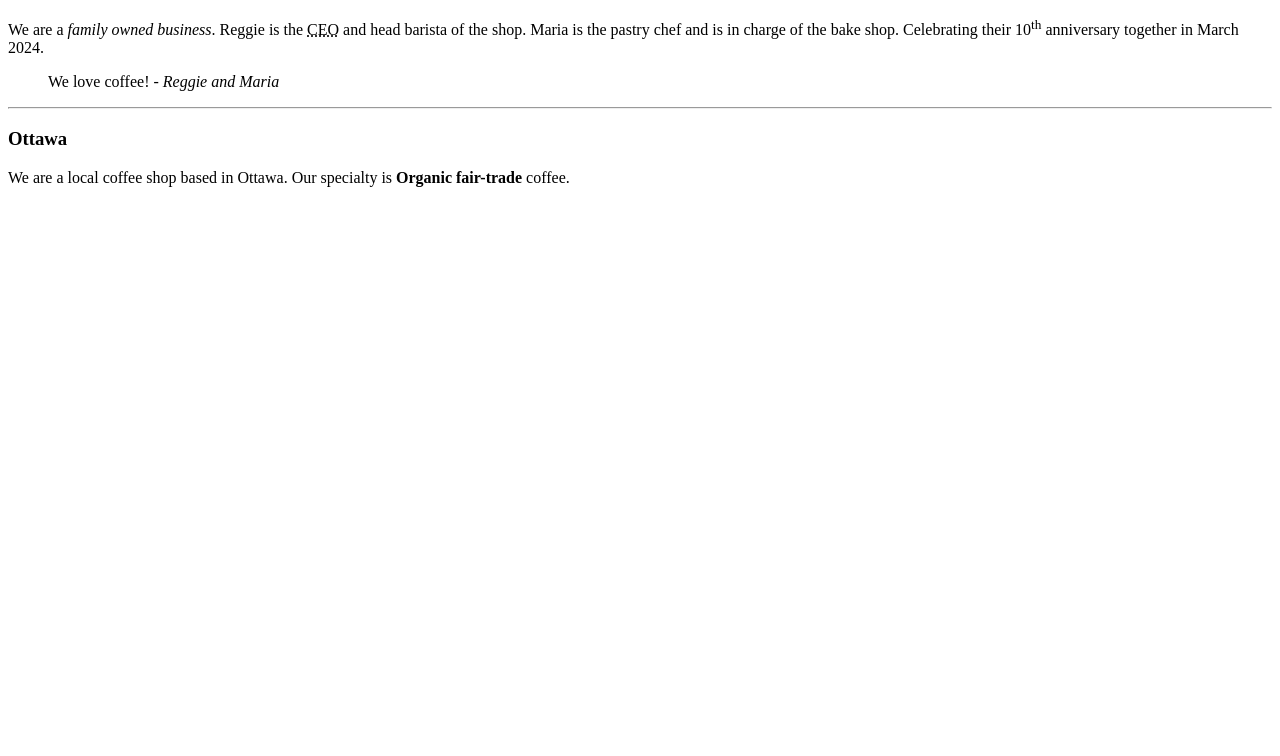
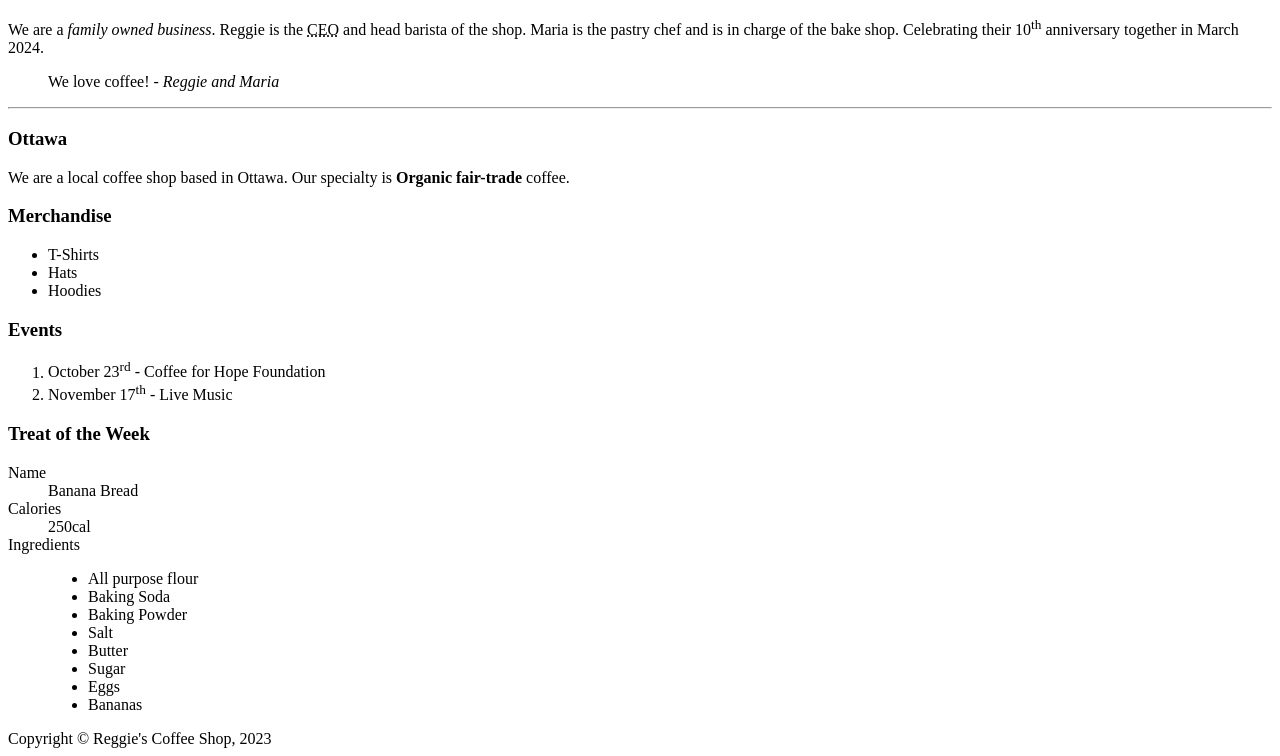
Before and after one commit to robinsj2/jrobinsj2.github.io, a plain HTML site: page week3/index.html in a window 1280 px wide. Shown: the part 110-866 px from the top of the page. Before the commit the page ends 800 px from the top, so only its background shows below. Drawn offline with Linux system fonts and the light colour scheme.

Commit message:
Adds sections to index.html and footer

```diff
--- a/week3/index.html
+++ b/week3/index.html
@@ -33,8 +33,54 @@
                 </p>
             </section>
         </article>
+        <aside>
+            <h3>Merchandise</h3>
+            <!-- Adding an unordered list -->
+            <ul>
+                <li>T-Shirts</li>
+                <li>Hats</li>
+                <li>Hoodies</li>
+            </ul>
+        </aside>
+        <!-- Adding a section for an ordered list -->
+        <section>
+            <h3>Events</h3>
+            <ol>
+                <li>October 23<sup>rd</sup> - Coffee for Hope Foundation</li>
+                <li>November 17<sup>th</sup> - Live Music</li>
+            </ol>
+        </section>
+        <!-- Adding a section for a description list -->
+        <section>
+            <h3>Treat of the Week</h3>
+            <dl>
+                <dt>Name</dt>
+                <dd>Banana Bread</dd>
+
+                <dt>Calories</dt>
+                <dd>250cal</dd>
+
+                <dt>Ingredients</dt>
+                <dd>
+                    <ul>
+                        <li>All purpose flour</li>
+                        <li>Baking Soda</li>
+                        <li>Baking Powder</li>
+                        <li>Salt</li>
+                        <li>Butter</li>
+                        <li>Sugar</li>
+                        <li>Eggs</li>
+                        <li>Bananas</li>
+                    </ul>
+                </dd>
+            </dl>
+        </section>
     </main>
-    <footer></footer>
+    <!-- Site Footer -->
+    <footer>
+        <!-- Special symbols for HTML can be found by googling HTML entities -->
+        Copyright &copy; Reggie's Coffee Shop, 2023
+    </footer>
 </body>
 
 </html>
```
